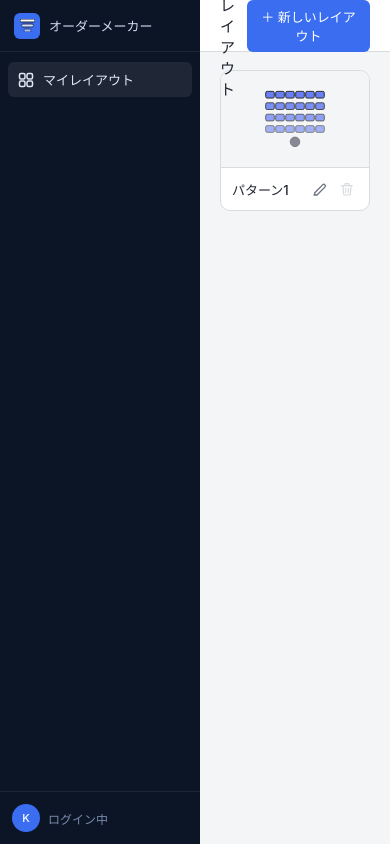
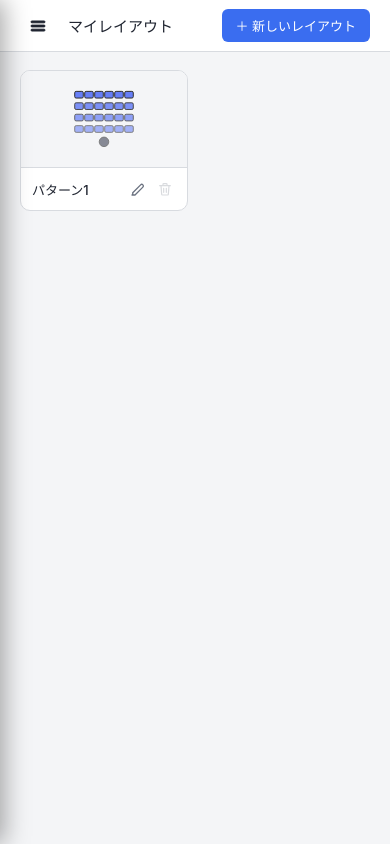
Before and after one commit to Kuro-Masa/order-maker, a React (Vite) app: page / in a window 390 px wide. Built offline with nearby package versions, Linux system fonts and the light colour scheme.

Commit message:
Make sidebar collapsible on mobile with drawer behavior
- Hide sidebar off-screen on ≤767px; show hamburger toggle in header
- Slide-in drawer with backdrop on open; ✕ button to close
- Desktop layout unchanged

Co-Authored-By: Claude Sonnet 4.6 <noreply@anthropic.com>

```diff
--- a/src/index.css
+++ b/src/index.css
@@ -855,6 +855,83 @@ svg {
   font-size: 12px;
 }
 
+/* Sidebar toggle / close buttons — desktop hides both */
+.sidebarToggleBtn {
+  display: none;
+  align-items: center;
+  justify-content: center;
+  width: 36px;
+  height: 36px;
+  padding: 0;
+  flex-shrink: 0;
+  background: none;
+  border: none;
+  border-radius: 8px;
+  color: var(--text);
+  cursor: pointer;
+}
+.sidebarToggleBtn:hover { background: var(--bg); }
+
+.sidebarCloseBtn {
+  display: none;
+  margin-left: auto;
+  background: none;
+  border: none;
+  color: rgba(255,255,255,0.45);
+  font-size: 14px;
+  cursor: pointer;
+  padding: 4px 6px;
+  border-radius: 6px;
+  flex-shrink: 0;
+}
+.sidebarCloseBtn:hover { color: #fff; }
+
+.sidebarBackdrop {
+  display: none;
+}
+
+/* Mobile: sidebar becomes a fixed drawer */
+@media (max-width: 767px) {
+  .listSidebar {
+    position: fixed;
+    left: 0;
+    top: 0;
+    height: 100dvh;
+    z-index: 200;
+    transform: translateX(-100%);
+    transition: transform 0.22s ease;
+    box-shadow: 4px 0 24px rgba(0,0,0,0.35);
+  }
+  .listSidebar.listSidebarOpen {
+    transform: translateX(0);
+  }
+  .sidebarBackdrop {
+    display: block;
+    position: fixed;
+    inset: 0;
+    z-index: 199;
+    background: rgba(0,0,0,0.45);
+  }
+  .sidebarToggleBtn {
+    display: flex;
+  }
+  .sidebarCloseBtn {
+    display: block;
+  }
+  .listMainHead {
+    padding: 0 12px;
+    gap: 8px;
+  }
+  .listMainTitle {
+    font-size: 14px;
+  }
+  .listNewBtn {
+    font-size: 13px;
+    padding: 6px 10px;
+    white-space: nowrap;
+  }
+}
+
 /* Main area */
 .listMain {
   flex: 1;
--- a/src/screens/ListScreen.tsx
+++ b/src/screens/ListScreen.tsx
@@ -186,6 +186,7 @@ function LayoutCard({ pattern, canDelete, onOpen, onRename, onDelete }: CardProp
 
 export function ListScreen() {
   const { state, navigateToEdit, addPattern, renamePattern, deletePattern } = useApp();
+  const [sidebarOpen, setSidebarOpen] = useState(false);
 
   function handleNew() {
     addPattern();
@@ -194,8 +195,13 @@ export function ListScreen() {
 
   return (
     <div className="listScreen">
+      {/* Mobile sidebar backdrop */}
+      {sidebarOpen && (
+        <div className="sidebarBackdrop" onClick={() => setSidebarOpen(false)} />
+      )}
+
       {/* Sidebar */}
-      <aside className="listSidebar">
+      <aside className={"listSidebar" + (sidebarOpen ? " listSidebarOpen" : "")}>
         <div className="listSidebarHead">
           <div className="listSidebarMark">
             <svg width="15" height="13" viewBox="0 0 15 13" fill="none" aria-hidden="true">
@@ -205,6 +211,7 @@ export function ListScreen() {
             </svg>
           </div>
           <span className="listSidebarName">オーダーメーカー</span>
+          <button type="button" className="sidebarCloseBtn" aria-label="サイドバーを閉じる" onClick={() => setSidebarOpen(false)}>✕</button>
         </div>
         <nav className="listSidebarNav">
           <div className="listNavItem listNavItemActive">
@@ -221,6 +228,13 @@ export function ListScreen() {
       {/* Main content */}
       <div className="listMain">
         <div className="listMainHead">
+          <button type="button" className="sidebarToggleBtn" aria-label="メニューを開く" onClick={() => setSidebarOpen(true)}>
+            <svg width="18" height="18" viewBox="0 0 18 18" fill="none" aria-hidden="true">
+              <rect x="2" y="4" width="14" height="1.8" rx="0.9" fill="currentColor"/>
+              <rect x="2" y="8.1" width="14" height="1.8" rx="0.9" fill="currentColor"/>
+              <rect x="2" y="12.2" width="14" height="1.8" rx="0.9" fill="currentColor"/>
+            </svg>
+          </button>
           <h1 className="listMainTitle">マイレイアウト</h1>
           <button type="button" className="listNewBtn" onClick={handleNew}>
             ＋ 新しいレイアウト
```
